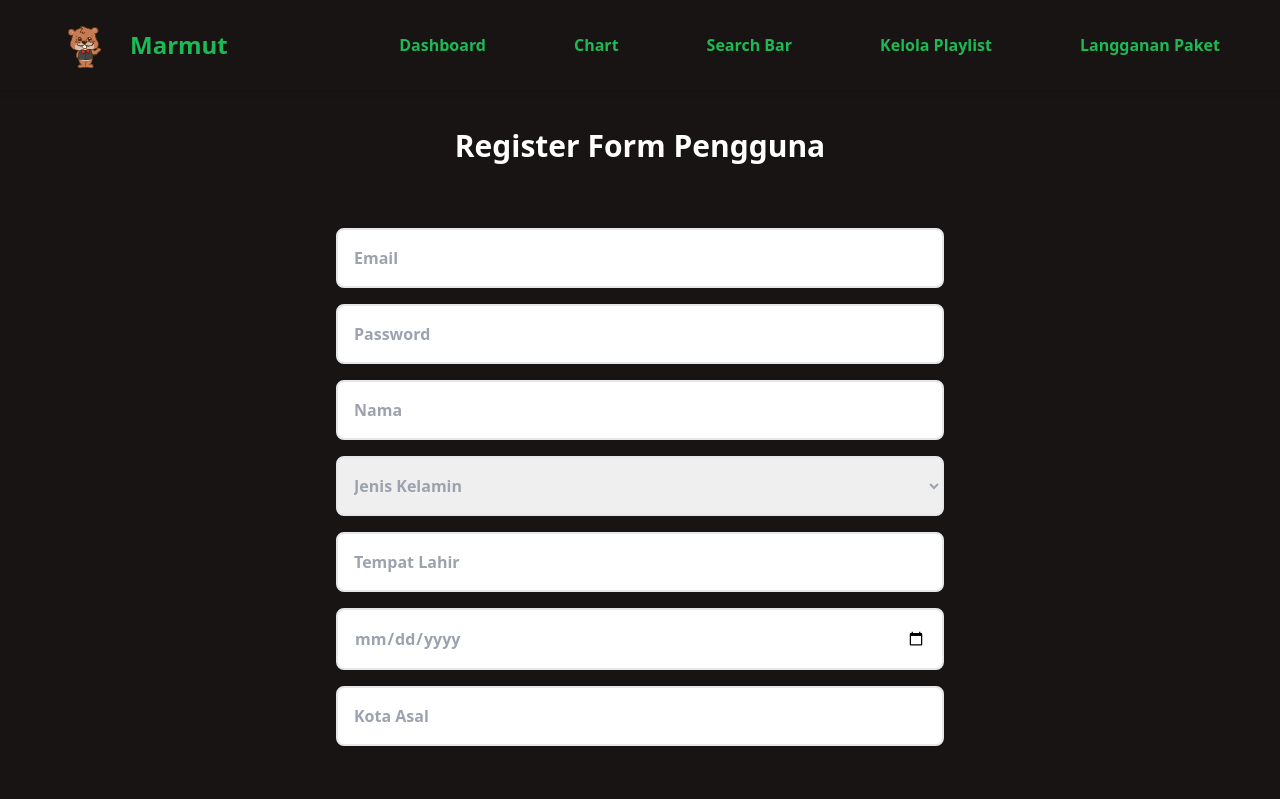
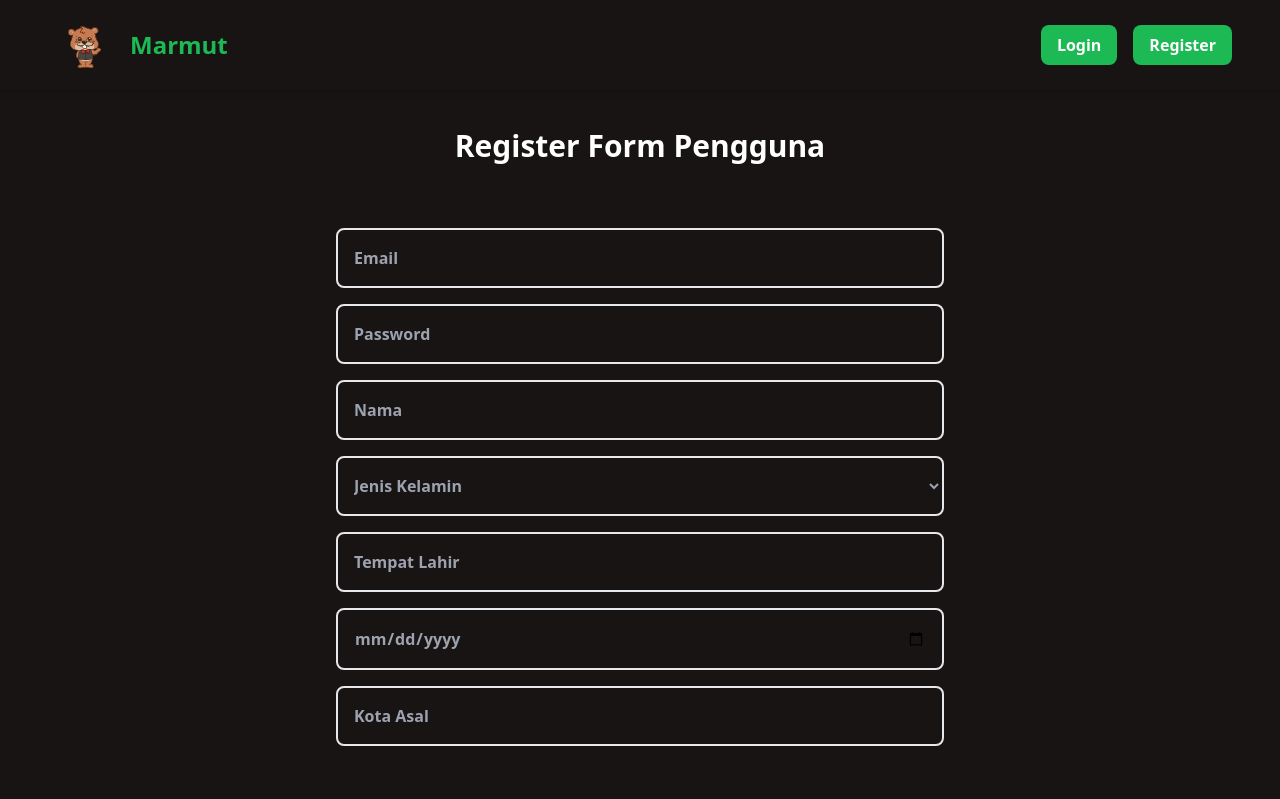
Before and after one commit to E3-Basdat/Marmut-E3, a Next.js app: page /auth/register/pengguna in a window 1280 px wide. Shown: the top 799 px of the page. Built offline with nearby package versions, Linux system fonts and the light colour scheme.

Commit message:
fix:styling

```diff
--- a/src/app/auth/register/label/page.tsx
+++ b/src/app/auth/register/label/page.tsx
@@ -3,18 +3,20 @@ const label : React.FC = () => {
         <div className='flex flex-col text-white-100 text-center items-center gap-16 px-8 py-32 bg-white font-bold min-h-screen '>
             <h1 className="text-3xl">Register Form Label</h1>
             <form className='flex flex-col w-1/2 ' >
-                <div className='mb-4 '>
-                    <input type="text" placeholder="Email" className="border-2 border-gray-200 rounded-lg w-full py-4 px-4" />
+                <div className='mb-4 text-left'>
+                    <label>Email</label>
+                    <input type="text" placeholder="Email" className="bg-primary border-2 border-gray-200 rounded-lg w-full py-4 px-4" />
                 </div>
 
-                <div className='mb-4 '>
-                    <input type="password" placeholder="Password" className="border-2 border-gray-200 rounded-lg w-full py-4 px-4" />
+                <div className='mb-4 text-left '>
+                    <label>Password</label>
+                    <input type="password" placeholder="Password" className="bg-primary border-2 border-gray-200 rounded-lg w-full py-4 px-4" />
                 </div>
                 <div className='mb-4 '>
                 </div>
 
                 <div className='flex flex-row gap-4 justify-center'>
-                    <button type="submit" className="bg-green-100  text-white-100 font-semibold rounded-lg w-1/4 py-4 mt-4">
+                    <button type="submit" className="font-bold bg-green-100  text-white-100 rounded-lg w-1/4 py-4 mt-4">
                         Register
                     </button>
                 </div>
--- a/src/app/auth/register/pengguna/page.tsx
+++ b/src/app/auth/register/pengguna/page.tsx
@@ -42,34 +42,34 @@ const Pengguna: React.FC = () => {
             <h1 className="text-3xl">Register Form Pengguna</h1>
             <form className='flex flex-col w-1/2' onSubmit={handleSubmit}>
                 <div className='mb-4'>
-                    <input type="email" placeholder="Email" name="email" className="text-black border-2 border-gray-200 rounded-lg w-full py-4 px-4" />
+                    <input type="email" placeholder="Email" name="email" className="bg-primary border-2 border-gray-200 rounded-lg w-full py-4 px-4" />
                 </div>
 
                 <div className='mb-4'>
-                    <input type="password" placeholder="Password" name="password" className="text-black border-2 border-gray-200 rounded-lg w-full py-4 px-4" />
+                    <input type="password" placeholder="Password" name="password" className="bg-primary border-2 border-gray-200 rounded-lg w-full py-4 px-4" />
                 </div>
                 <div className='mb-4'>
-                    <input type="text" placeholder="Nama" name="nama" className="text-black border-2 border-gray-200 rounded-lg w-full py-4 px-4" />
+                    <input type="text" placeholder="Nama" name="nama" className="bg-primary border-2 border-gray-200 rounded-lg w-full py-4 px-4" />
                 </div>
 
                 <div className='mb-4'>
-                    <select name="gender" value={gender} onChange={(e) => setGender(e.target.value)} className={`font-bold ${gender ? 'text-black' : 'text-gray-400'} border-2 border-gray-200 rounded-lg w-full py-4 px-3`}>
+                    <select name="gender" value={gender} onChange={(e) => setGender(e.target.value)} className={`font-bold ${gender ? 'text-white-100' : 'text-gray-400'} bg-primary border-2 border-gray-200 rounded-lg w-full py-4 px-3`}>
                         <option value="">Jenis Kelamin</option>
-                        <option value="laki-laki" className="text-black">Laki-laki</option>
-                        <option value="perempuan" className="text-black">Perempuan</option>
+                        <option value="laki-laki" className="text-white-100">Laki-laki</option>
+                        <option value="perempuan" className="text-white-100">Perempuan</option>
                     </select>
                 </div>
 
                 <div className='mb-4'>
-                    <input type="text" placeholder="Tempat Lahir" name="tempat_lahir" className="text-black border-2 border-gray-200 rounded-lg w-full py-4 px-4" />
+                    <input type="text" placeholder="Tempat Lahir" name="tempat_lahir" className="bg-primary border-2 border-gray-200 rounded-lg w-full py-4 px-4" />
                 </div>
 
                 <div className='mb-4'>
-                    <input type="date" name="tanggal_lahir" placeholder="Tanggal Lahir" value={tanggal_lahir} onChange={(e) => setTanggalLahir(e.target.value)} className={`font-bold ${tanggal_lahir ? 'text-black' : 'text-gray-400'} border-2 border-gray-200 rounded-lg w-full py-4 px-4`} />
+                    <input type="date" name="tanggal_lahir" placeholder="Tanggal Lahir" value={tanggal_lahir} onChange={(e) => setTanggalLahir(e.target.value)} className={`font-bold ${tanggal_lahir ? 'text-white-100' : 'text-gray-400'} bg-primary border-2 border-gray-200 rounded-lg w-full py-4 px-4`} />
                 </div>
 
                 <div className='mb-4'>
-                    <input type="text" placeholder="Kota Asal" name="kota_asal" className="text-black border-2 border-gray-200 rounded-lg w-full py-4 px-4" />
+                    <input type="text" placeholder="Kota Asal" name="kota_asal" className="bg-primary border-2 border-gray-200 rounded-lg w-full py-4 px-4" />
                 </div>
 
                 <p className="text-left text-lg mt-8 mb-4">Role:</p>
@@ -89,7 +89,7 @@ const Pengguna: React.FC = () => {
                 </div>
 
                 <div className='flex flex-row gap-4 justify-center'>
-                    <button type="submit" className="bg-green-100  text-white-100 font-semibold rounded-lg w-1/4 py-4 mt-4">
+                    <button type="submit" className="font-bold bg-green-100  text-white-100 rounded-lg w-1/4 py-4 mt-4">
                         Register
                     </button>
                 </div>
--- a/src/app/components/Navbar/page.tsx
+++ b/src/app/components/Navbar/page.tsx
@@ -2,7 +2,7 @@
 import Link from "next/link";
 import { useState } from "react";
 import Image from "next/image";
-import { usePathname } from "next/navigation";
+import { usePathname, useRouter } from "next/navigation";
 
 
 
@@ -23,11 +23,13 @@ function NavLink({ href, isActive, children }: NavLinkProps) {
 
 const Navbar = () => {
     const [userRole, setUserRole] = useState("normal");
-    const [isLoggedIn, setIsLoggedIn] = useState(true)
+    const [isLoggedIn, setIsLoggedIn] = useState(false)
     // Function to update user role
     const updateUserRole = (role: string) => {
         setUserRole(role);
     };
+
+    const router = useRouter();
 
     const pathname = usePathname();
 
@@ -48,7 +50,7 @@ const Navbar = () => {
                     <h1 className="pl-2 text-center text-2xl font-bold text-[#1db954]">Marmut</h1>
                 </div>
                 <div className="flex gap-16 text-center items-center">
-                    {userRole === "normal" && (
+                    {isLoggedIn && userRole === "normal" && (
                         <>
                             <NavLink href="/dashboard" isActive={pathname === "/dashboard"}>
                                 Dashboard
@@ -68,19 +70,19 @@ const Navbar = () => {
                         </>
                     )}
 
-                    {userRole === "premium" && (
+                    {isLoggedIn && userRole === "premium" && (
                         <NavLink href="/downloaded-songs" isActive={pathname === "/downloaded-songs"}>
                             Kelola Downloaded Songs
                         </NavLink>
                     )}
 
-                    {userRole === "podcaster" && (
+                    {isLoggedIn && userRole === "podcaster" && (
                         <NavLink href="/podcast" isActive={pathname === "/podcast"}>
                             Kelola Podcast
                         </NavLink>
                     )}
 
-                    {userRole === "artist" && (
+                    {isLoggedIn && userRole === "artist" && (
                         <>
                             <NavLink href="/album-and-songs" isActive={pathname === "/album-and-songs"}>
                                 Kelola Album & Songs
@@ -91,7 +93,7 @@ const Navbar = () => {
                         </>
                     )}
 
-                    {userRole === "label" && (
+                    {isLoggedIn && userRole === "label" && (
                         <NavLink href="/album" isActive={pathname === '/album'}>
                             Kelola Album
                         </NavLink>
@@ -99,19 +101,15 @@ const Navbar = () => {
 
                     {!isLoggedIn && (
                         <div className="flex flex-row gap-4">
-                            <Link href="/auth/login">
+                            <button className="px-4 py-2  bg-green-200 rounded-lg text-white-100" onClick={()=> router.push("/auth/login")}>
                                 Login
-                            </Link>
-                            <Link href="/auth/register">
+                            </button>
+                            <button className="px-4 py-2 bg-green-200 rounded-lg text-white-100" onClick={()=> router.push("/auth/register")}>
                                 Register
-                            </Link>
+                            </button>
                         </div>
                     )}
-
                 </div>
-
-
-
             </div>
         </nav>
     );
```
